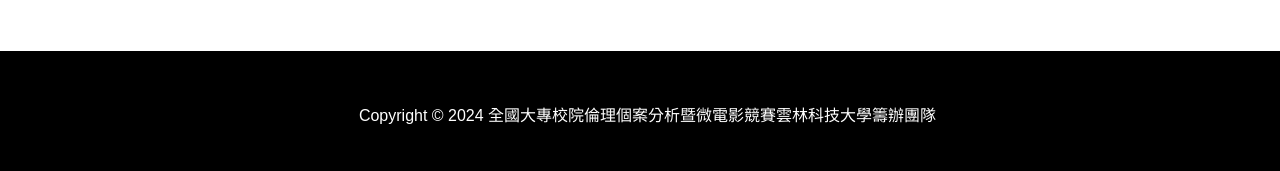
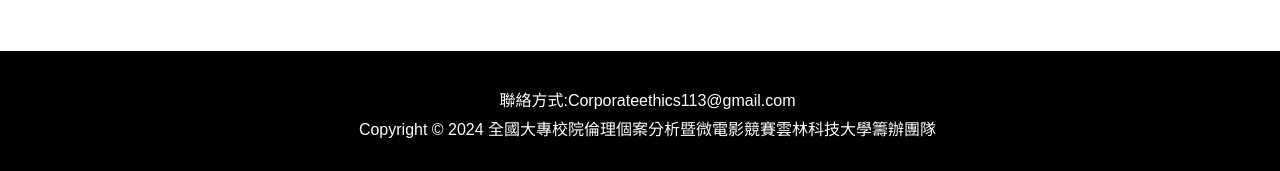
Before and after one commit to eva10213/yuntechWeb, a PHP site: page / in a window 1280 px wide. Shown: the part 3193-3364 px from the top of the page. Run offline with PHP 8.4, Linux system fonts and the light colour scheme.

Commit message:
ninth comit: add contact information in footer

```diff
--- a/yuntechWeb/announcement.php
+++ b/yuntechWeb/announcement.php
@@ -68,6 +68,7 @@
   </main>
 
   <footer>
+  <p>聯絡方式:Corporateethics113@gmail.com</p>
     <p>Copyright © 2024 全國大專校院倫理個案分析暨微電影競賽雲林科技大學籌辦團隊</p>
   </footer>
 </body>
--- a/yuntechWeb/caseAnalysis.html
+++ b/yuntechWeb/caseAnalysis.html
@@ -289,6 +289,7 @@
   </main>
 
   <footer>
+    <p>聯絡方式:Corporateethics113@gmail.com</p>
     <p>Copyright © 2024 全國大專校院倫理個案分析暨微電影競賽雲林科技大學籌辦團隊</p>
   </footer>
 </body>
--- a/yuntechWeb/download.html
+++ b/yuntechWeb/download.html
@@ -46,6 +46,7 @@
 
 
   <footer>
+    <p>聯絡方式:Corporateethics113@gmail.com</p>
     <p>Copyright © 2024 全國大專校院倫理個案分析暨微電影競賽雲林科技大學籌辦團隊</p>
   </footer>
 </body>
--- a/yuntechWeb/eventAlbum.html
+++ b/yuntechWeb/eventAlbum.html
@@ -76,6 +76,7 @@
         <a href="https://drive.google.com/drive/folders/1O7fSnMi1SI_SWGfEO8EhE5xW8YNKaOVY?usp=sharing" class="more">查看更多</a>
     </main>
     <footer>
+        <p>聯絡方式:Corporateethics113@gmail.com</p>
         <p>Copyright © 2024 全國大專校院倫理個案分析暨微電影競賽雲林科技大學籌辦團隊</p>
 
     </footer>
--- a/yuntechWeb/index.html
+++ b/yuntechWeb/index.html
@@ -78,6 +78,7 @@
     </main>
 
     <footer>
+        <p>聯絡方式:Corporateethics113@gmail.com</p>
         <p>Copyright © 2024 全國大專校院倫理個案分析暨微電影競賽雲林科技大學籌辦團隊</p>
     </footer>
 
--- a/yuntechWeb/movie.html
+++ b/yuntechWeb/movie.html
@@ -297,6 +297,7 @@
     <h3 style="color: red;">*注意：一切內容以簡章為準</h3>
   </main>
   <footer>
+    <p>聯絡方式:Corporateethics113@gmail.com</p>
     <p>Copyright © 2024 全國大專校院倫理個案分析暨微電影競賽雲林科技大學籌辦團隊</p>
   </footer>
 </body>
--- a/yuntechWeb/previousCompetitions.html
+++ b/yuntechWeb/previousCompetitions.html
@@ -124,6 +124,7 @@
       </div>
     </main>
     <footer>
+      <p>聯絡方式:Corporateethics113@gmail.com</p>
       <p>Copyright © 2024 全國大專校院倫理個案分析暨微電影競賽雲林科技大學籌辦團隊</p>
     </footer>
 </body>
```
